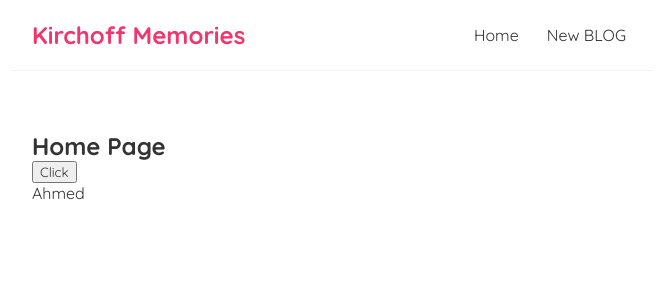
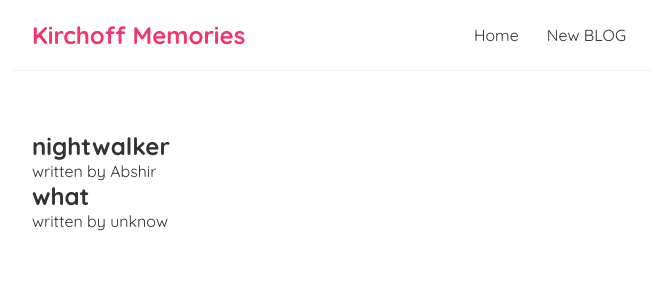
Before and after one commit to roycas99/React-Tutorial, a React (Create React App) app: page / in a window 1280 px wide. Shown: the top 300 px of the page, without its empty margins (308-965 px from the left). Built offline with nearby package versions, Linux system fonts and the light colour scheme.

Commit message:
how to output list

```diff
--- a/src/App.js
+++ b/src/App.js
@@ -1,16 +1,25 @@
 
 import Navbar from './Navbar';
 import Home from './Home';
+import { useState } from 'react';
 function App() {
  // variable dynamic value
- const title = "Welcome to the Abshir Blog"
-
+ //const title = "Welcome to the Abshir Blog"
+const[blogs,setBlogs] = useState([
+  {title:"nightwalker", Author:"Abshir", id:1},
+  {title: "what", Author:"unknow",id:2}
+])
 
   return (
     <div className="App">
       <Navbar/>
       <div className="content">
-       <Home />
+       {blogs.map((blog) => (
+         <div className="blog-preview" key={blog.id}>
+           <h2>{blog.title}</h2>
+           <p>written by {blog.Author}</p>
+         </div>
+       ))}
       </div>
     </div>
   );
```
